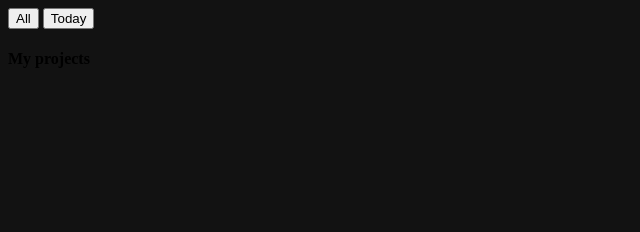
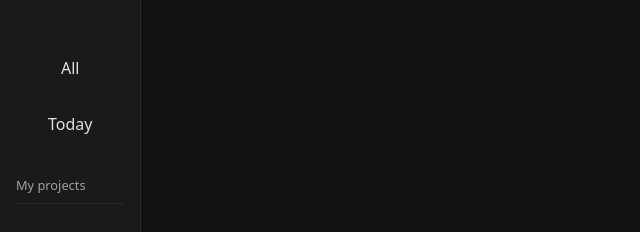
Before and after one commit to josegoms/todo-list, a website built with webpack: page src/template.html in a window 1280 px wide. Shown: the top 232 px of the page, without its empty margins (0-640 px from the left). Built offline with nearby package versions, Linux system fonts and the light colour scheme.

Commit message:
Style page's layout, font, size, and colors

```diff
--- a/src/styles.css
+++ b/src/styles.css
@@ -1,3 +1,104 @@
+/* 1. Use a more-intuitive box-sizing model */
+*, *::before, *::after {
+  box-sizing: border-box;
+}
+
+/* 2. Remove default margin */
+* {
+  margin: 0;
+}
+
+/* 3. Enable keyword animations */
+@media (prefers-reduced-motion: no-preference) {
+  html {
+    interpolate-size: allow-keywords;
+  }
+}
+
 body {
+  /* 4. Add accessible line-height */
+  line-height: 1.5;
+  /* 5. Improve text rendering */
+  -webkit-font-smoothing: antialiased;
+}
+
+/* 6. Improve media defaults */
+img, picture, video, canvas, svg {
+  display: block;
+  max-width: 100%;
+}
+
+/* 7. Inherit fonts for form controls */
+input, button, textarea, select {
+  font: inherit;
+}
+
+/* 8. Avoid text overflows */
+p, h1, h2, h3, h4, h5, h6 {
+  overflow-wrap: break-word;
+}
+
+/* 9. Improve line wrapping */
+p {
+  text-wrap: pretty;
+}
+h1, h2, h3, h4, h5, h6 {
+  text-wrap: balance;
+}
+
+/*
+  10. Create a root stacking context
+*/
+#root, #__next {
+  isolation: isolate;
+}
+
+body {
+    display: grid;
+    grid-template-columns: max-content 1fr;
+    grid-template-rows: 1fr;
+    grid-template-areas: "sidebar display-todos";
+    height: 100vh;
+    font-family: system-ui, -apple-system, BlinkMacSystemFont, 'Segoe UI', Roboto, Oxygen, Ubuntu, Cantarell, 'Open Sans', 'Helvetica Neue', sans-serif;
+}
+
+#sidebar {
+    background-color: #1A1A1A;
+    border-right: 1px solid #2A2A2A;
+    display: flex;
+    flex-direction: column;
+    gap: 2rem;
+
+    padding: 1rem;
+    color: #E0E0E0;
+}
+
+#display-todos {
     background-color: #121212;
 }
+
+#default {
+    display: flex;
+    flex-direction: column;
+    gap: 1rem;
+}
+
+#default button {
+    background-color: transparent;
+    color: #E0E0E0;
+    border: none;
+    padding: 0.5rem 2rem;
+    border-radius: 4px;
+    cursor: pointer;
+}
+
+#default button:hover {
+    background-color: #333;
+}
+
+#projects p {
+    color: #A0A0A0;
+    font-size: 0.8rem;
+    border-bottom: 1px solid #2A2A2A;
+    padding-bottom: 0.5rem;
+}
--- a/src/template.html
+++ b/src/template.html
@@ -13,7 +13,7 @@
             <button id="today">Today</button>
         </div>
         <div id="projects">
-            <h4>My projects</h4>
+            <p>My projects</p>
         </div>
     </div>
     <div id="display-todos">
```
